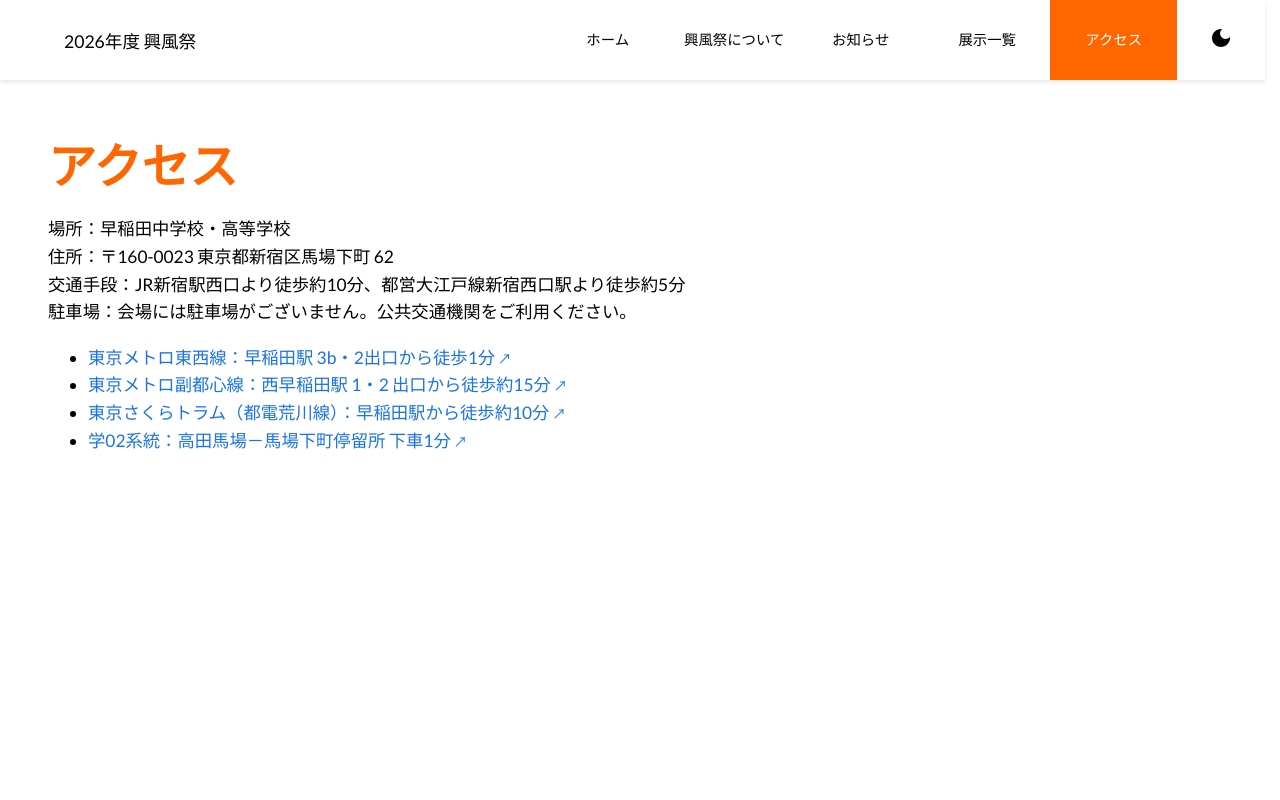
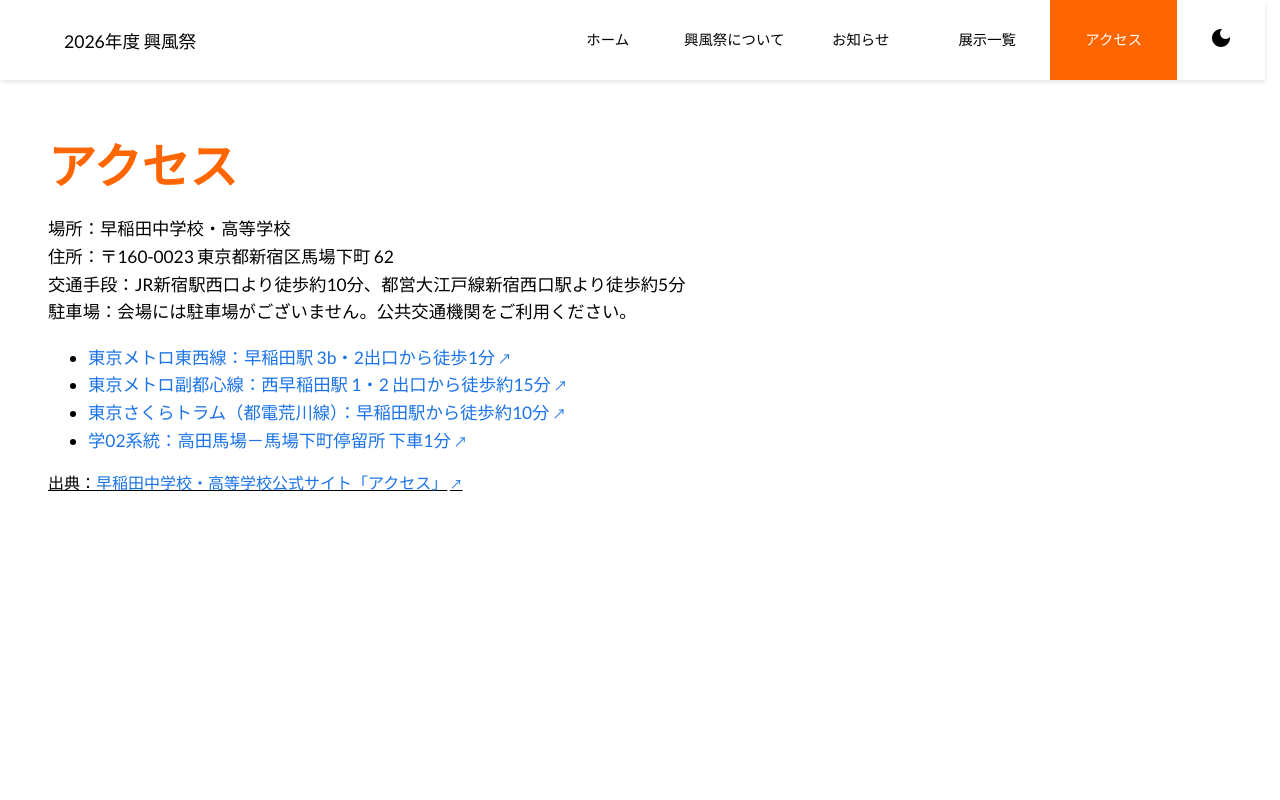
Before and after one commit to atsuo-tech/kofu-official-2026, a Next.js app: page /access in a window 1280 px wide. Shown: the top 800 px of the page. Built offline with nearby package versions, Linux system fonts and the light colour scheme; no server answers.

Commit message:
[add] Add source to access page

```diff
--- a/src/app/access/page.tsx
+++ b/src/app/access/page.tsx
@@ -1,4 +1,5 @@
 import Heading from "@/components/heading";
+import Link from "next/link";
 
 export default function AccessPage() {
 
@@ -17,6 +18,9 @@
 				<li><a href="https://goo.gl/maps/h8tvqxunLLr" target="_blank">東京さくらトラム（都電荒川線）：早稲田駅から徒歩約10分</a></li>
 				<li><a href="https://goo.gl/PQAF2S" target="_blank"> 学02系統：高田馬場－馬場下町停留所 下車1分</a></li>
 			</ul>
+			<ins>
+				出典：<Link href="https://www.waseda-h.ed.jp/access/" target="_blank">早稲田中学校・高等学校公式サイト「アクセス」</Link>
+			</ins>
 		</main>
 	)
 
```
